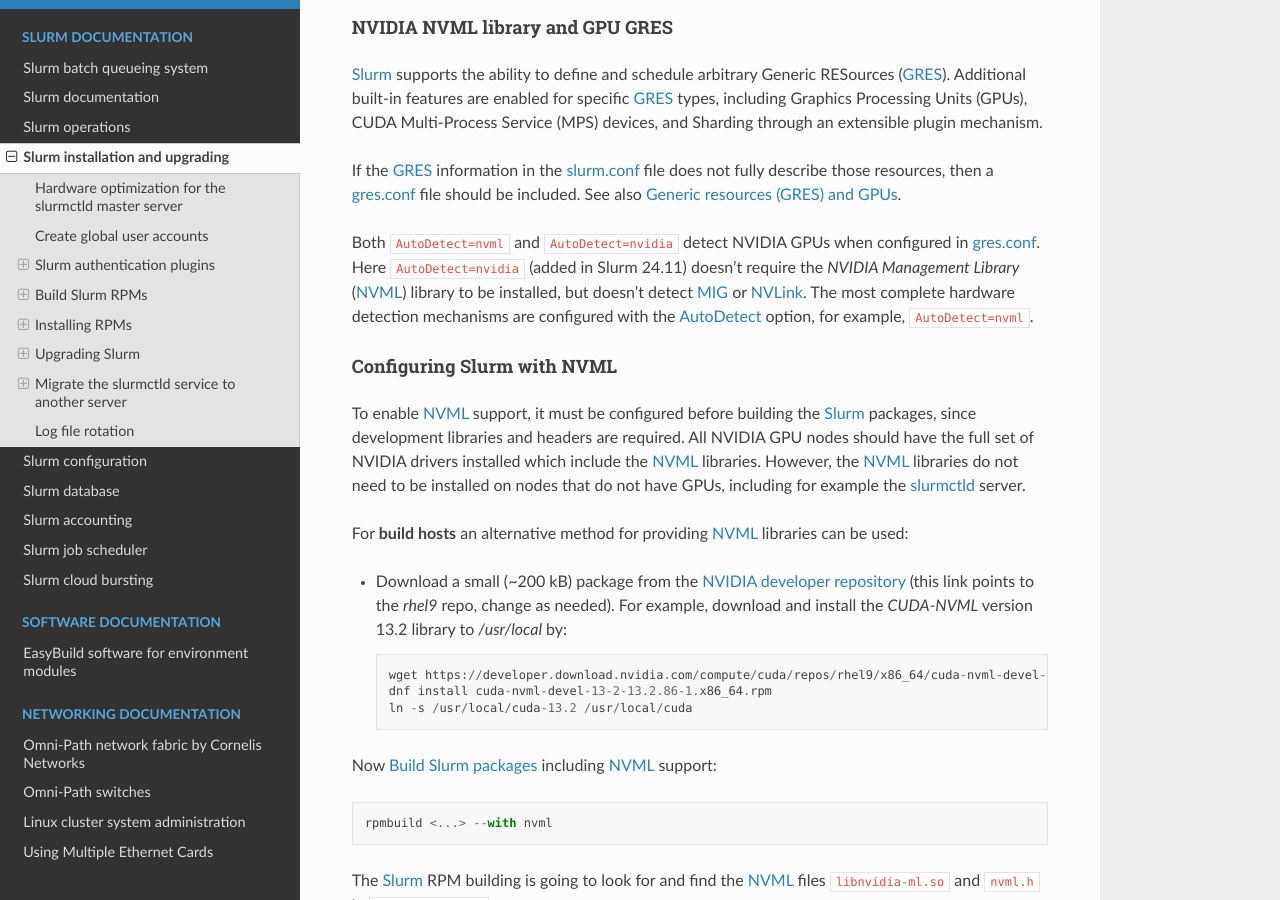
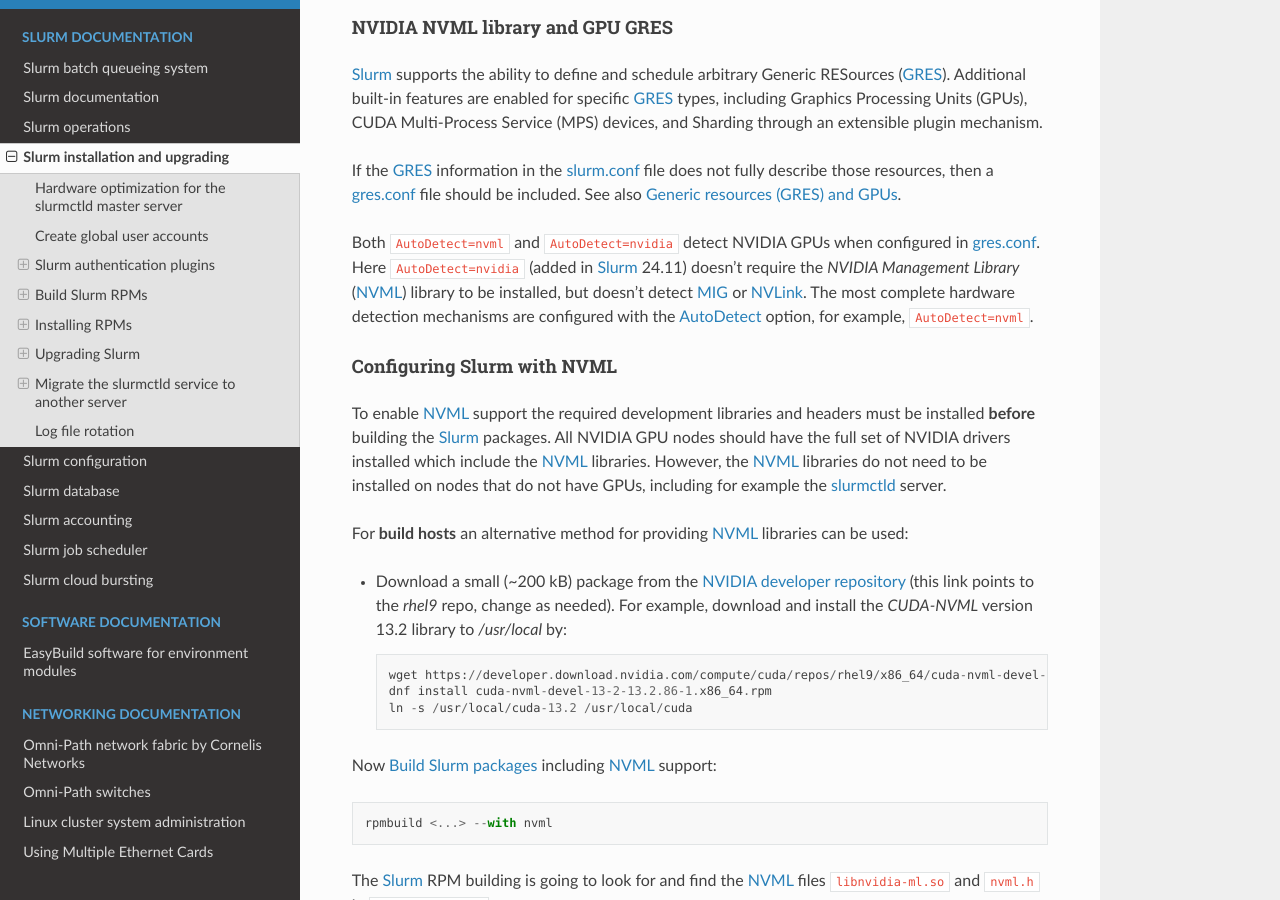
Before and after one commit to OleHolmNielsen/Niflheim_system, a Sphinx documentation site: the page built from docs/Slurm_installation.rst, in a window 1280 px wide and 900 px high, scrolled down 11638 px. Built offline with Sphinx 7.4.7 and the Read the Docs theme 3.1.0, drawn with Linux system fonts in a browser that asks for light colours.

Commit message:
Minor edit

```diff
--- a/docs/Slurm_installation.rst
+++ b/docs/Slurm_installation.rst
@@ -537,7 +537,7 @@
 See also :ref:`generic-resources-(gres)-and-gpus`.
 
 Both ``AutoDetect=nvml`` and ``AutoDetect=nvidia`` detect NVIDIA GPUs when configured in gres.conf_.
-Here ``AutoDetect=nvidia`` (added in Slurm 24.11) doesn't require the *NVIDIA Management Library* (NVML_) library to be installed,
+Here ``AutoDetect=nvidia`` (added in Slurm_ 24.11) doesn't require the *NVIDIA Management Library* (NVML_) library to be installed,
 but doesn't detect MIG_ or NVLink_.
 The most complete hardware detection mechanisms are configured with the AutoDetect_ option,
 for example, ``AutoDetect=nvml``.
@@ -545,8 +545,7 @@
 Configuring Slurm with NVML
 ................................
 
-To enable NVML_ support, it must be configured before building the Slurm_ packages,
-since development libraries and headers are required.
+To enable NVML_ support the required development libraries and headers must be installed **before** building the Slurm_ packages.
 All NVIDIA GPU nodes should have the full set of NVIDIA drivers installed which include the NVML_ libraries.
 However, the NVML_ libraries do not need to be installed on nodes that do not have GPUs,
 including for example the slurmctld_ server.
```
